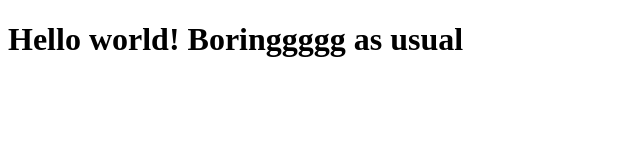
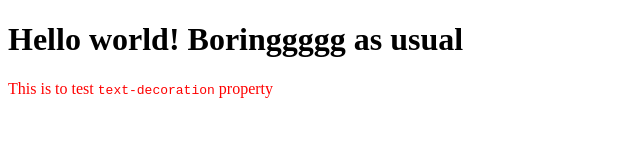
Before and after one commit to Japunki/Web-development, a plain HTML site: page index.html in a window 1280 px wide. Shown: the whole page, without its empty margins (0-640 px from the left). Drawn offline with Linux system fonts and the light colour scheme.

Commit message:
add styling to index.html and new file style.css

```diff
--- a/index.html
+++ b/index.html
@@ -5,8 +5,12 @@
     <meta http-equiv="X-UA-Compatible" content="IE=edge">
     <meta name="viewport" content="width=<device-width>, initial-scale=1.0">
     <title>Document</title>
+    <!--
+        commented stylesheet tag
+        <link rel="stylesheet" href="style.css"> -->
 </head>
 <body>
     <h1>Hello world! Boringgggg as usual</h1>
+    <p style="color:red"> This is to test <code>text-decoration</code> property</p>
 </body>
 </html>
--- /dev/null
+++ b/style.css
@@ -0,0 +1,11 @@
+h1 {
+    color:red;
+    font-size: 100px;
+}
+p {
+    text-decoration: underline;
+    font-size: 80px;
+}
+code {
+    color: orange;
+}
```
